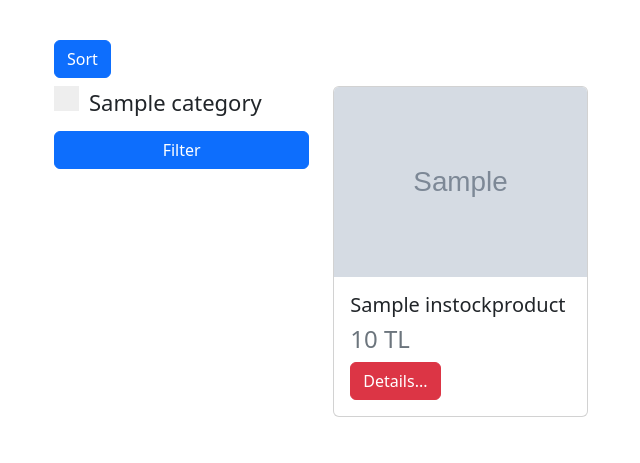
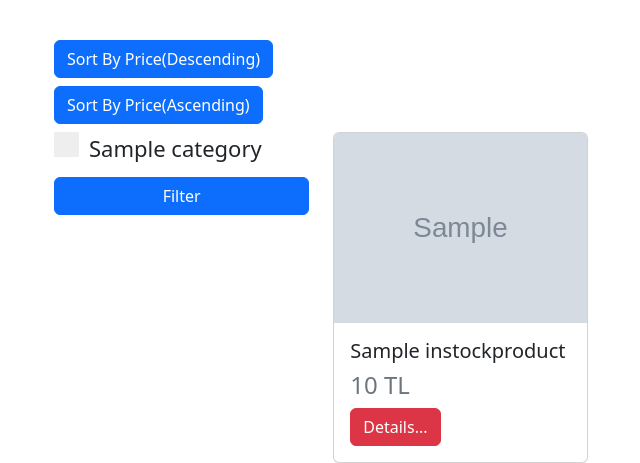
Before and after one commit to Aycelenk/Ecommerce-Website-Django, a Django app: template Marketplace/Main/templates/index.html in a window 1280 px wide. Shown: the part 77-540 px from the top of the page, without its empty margins (51-691 px from the left). Run offline with Django 3.2, Linux system fonts and the light colour scheme; the template is opened without the code that fills it: most values are stand-ins (such as "Sample title", 1, 10 or a date in 2020); grey boxes marked "Sample" are stand-in pictures.

Commit message:
Added sorting by price

```diff
--- a/Marketplace/Main/templates/delivery.html
+++ b/Marketplace/Main/templates/delivery.html
@@ -17,7 +17,7 @@
                 <div class="cart_container">
                     <div class="cart_items">
                         <br>
-                        {{product.ID}}
+                        {% for product in products %}
                         <ul class="cart_list">
                             <li class="cart_item clearfix">
                                 <div class="cart_item_info d-flex flex-md-row flex-column justify-content-between">
@@ -56,6 +56,7 @@
                                 </div>
                             </li>
                         </ul>
+                        {% endfor %}
                     </div>
                 </div>
             </div>
--- a/Marketplace/Main/templates/index.html
+++ b/Marketplace/Main/templates/index.html
@@ -13,7 +13,14 @@
     <form method="post" action="{% url 'index' %}">
       {% csrf_token %}
       <input type="hidden" name="command" value="sort">
-      <button class="btn btn-primary mb-2" type="submit">Sort</button>
+      <input type="hidden" name="order" value="descending">
+      <button class="btn btn-primary mb-2" type="submit">Sort By Price(Descending)</button>
+    </form>
+    <form method="post" action="{% url 'index' %}">
+      {% csrf_token %}
+      <input type="hidden" name="command" value="sort">
+      <input type="hidden" name="order" value="ascending">
+      <button class="btn btn-primary mb-2" type="submit">Sort By Price(Ascending)</button>
     </form>
     <div class="col-lg-3">
       <form>
```
Also changed, not shown: Marketplace/Main/views.py (+17 -7 lines), Marketplace/db.sqlite3.
